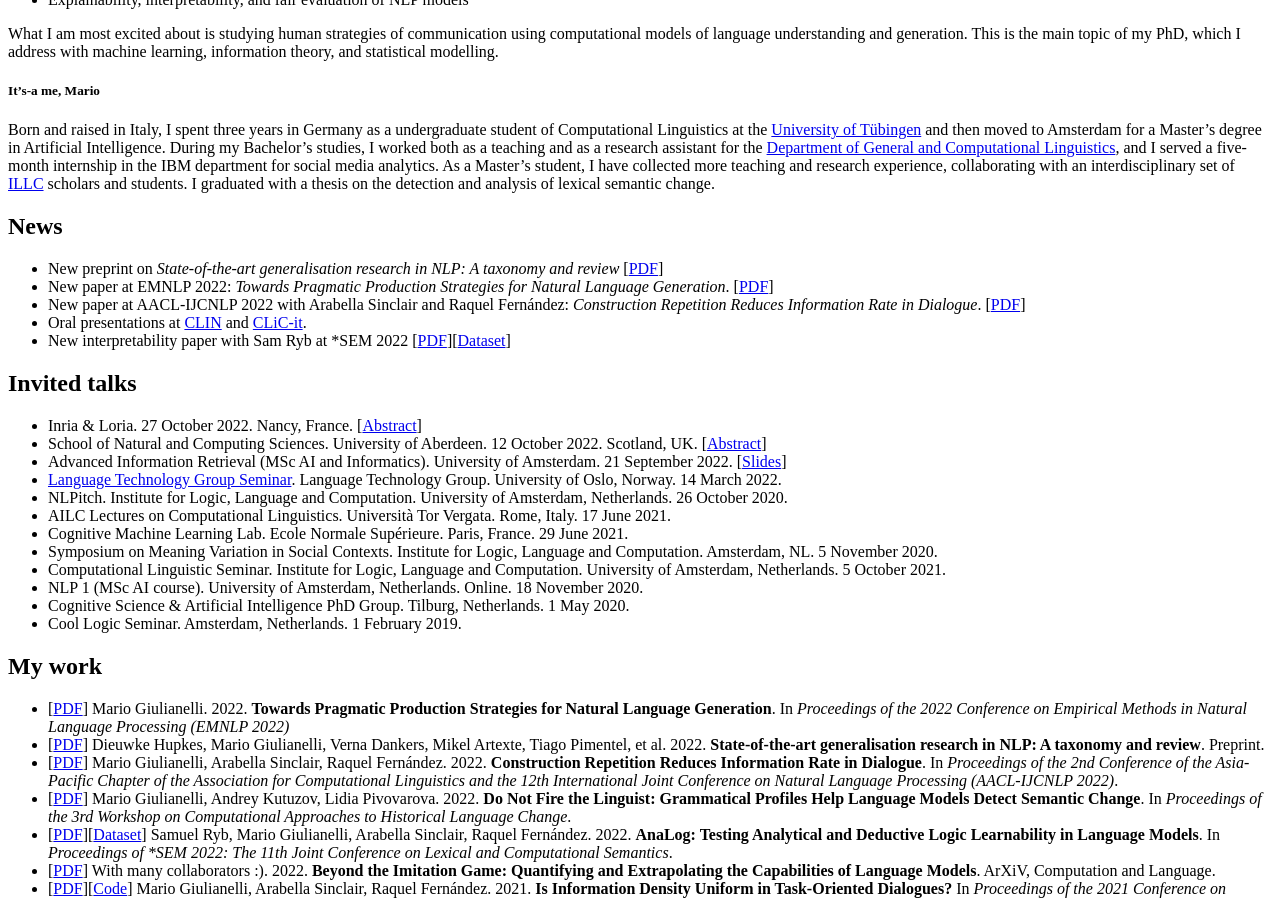
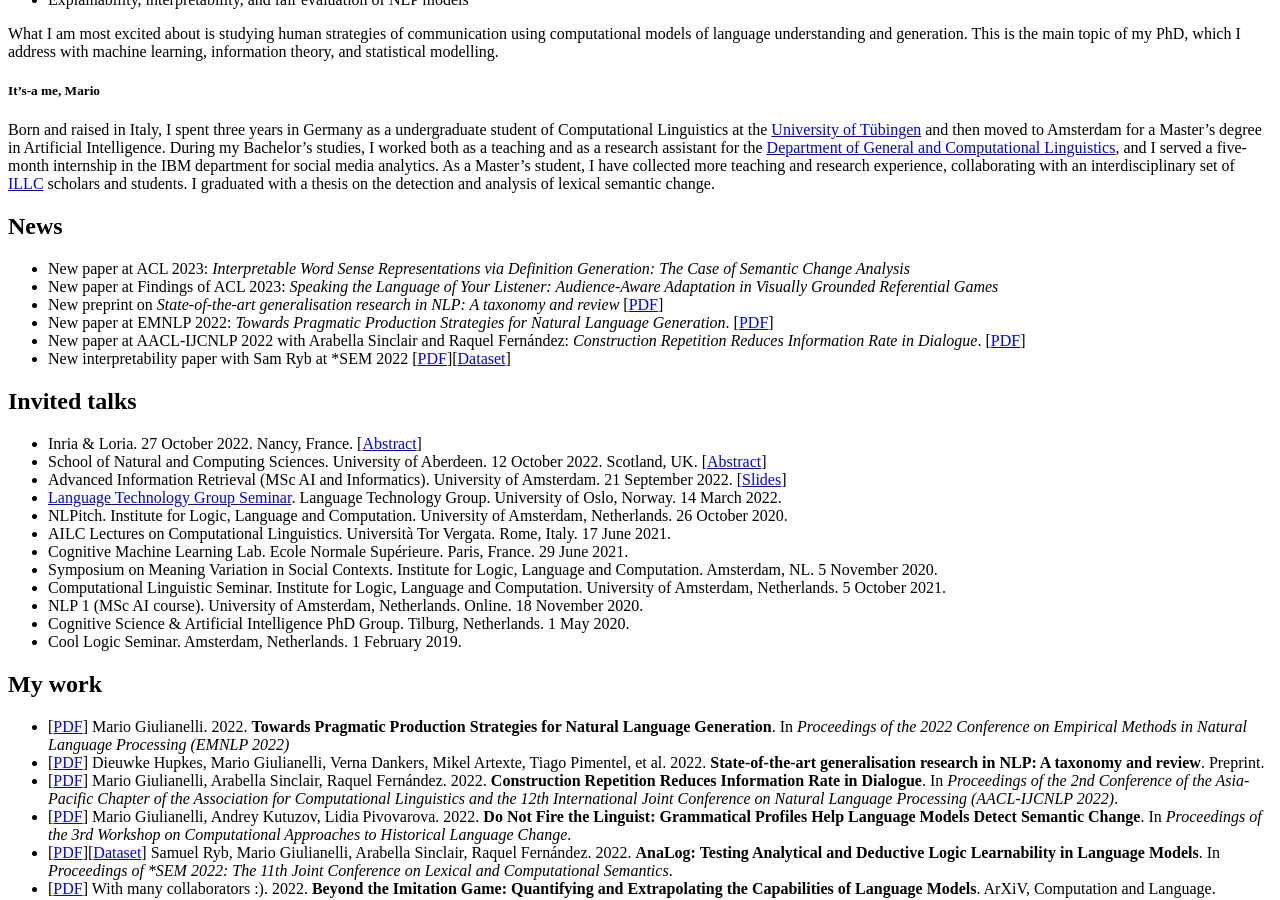
Before and after one commit to glnmario/glnmario.github.io, a Jekyll site: the page built from index.md, in a window 1280 px wide and 900 px high, scrolled down 1131 px. Built offline with Jekyll 4.4.1, drawn with Linux system fonts in a browser that asks for light colours.

Commit message:
Update index.md

```diff
--- a/index.md
+++ b/index.md
@@ -29,10 +29,11 @@ Currently I study Artificial Intelligence at the University of Amsterdam.
 -->
 
 ## News
+- New paper at ACL 2023: _Interpretable Word Sense Representations via Definition Generation: The Case of Semantic Change Analysis_
+- New paper at Findings of ACL 2023: _Speaking the Language of Your Listener: Audience-Aware Adaptation in Visually Grounded Referential Games_
 - New preprint on _State-of-the-art generalisation research in NLP: A taxonomy and review_ [[PDF](https://arxiv.org/abs/2210.03050)]
 - New paper at EMNLP 2022: _Towards Pragmatic Production Strategies for Natural Language Generation_. [[PDF](https://aclanthology.org/2022.emnlp-main.544/)]
 - New paper at AACL-IJCNLP 2022 with Arabella Sinclair and Raquel Fernández: _Construction Repetition Reduces Information Rate in Dialogue_. [[PDF](https://aclanthology.org/2022.aacl-main.51)]
-- Oral presentations at [CLIN](https://clin2022.uvt.nl) and [CLiC-it](https://clic2021.disco.unimib.it).
 - New interpretability paper with Sam Ryb at *SEM 2022 [[PDF](https://aclanthology.org/2022.starsem-1.5/)][[Dataset](https://github.com/dmg-illc/analog)]
 
 <!--
```
